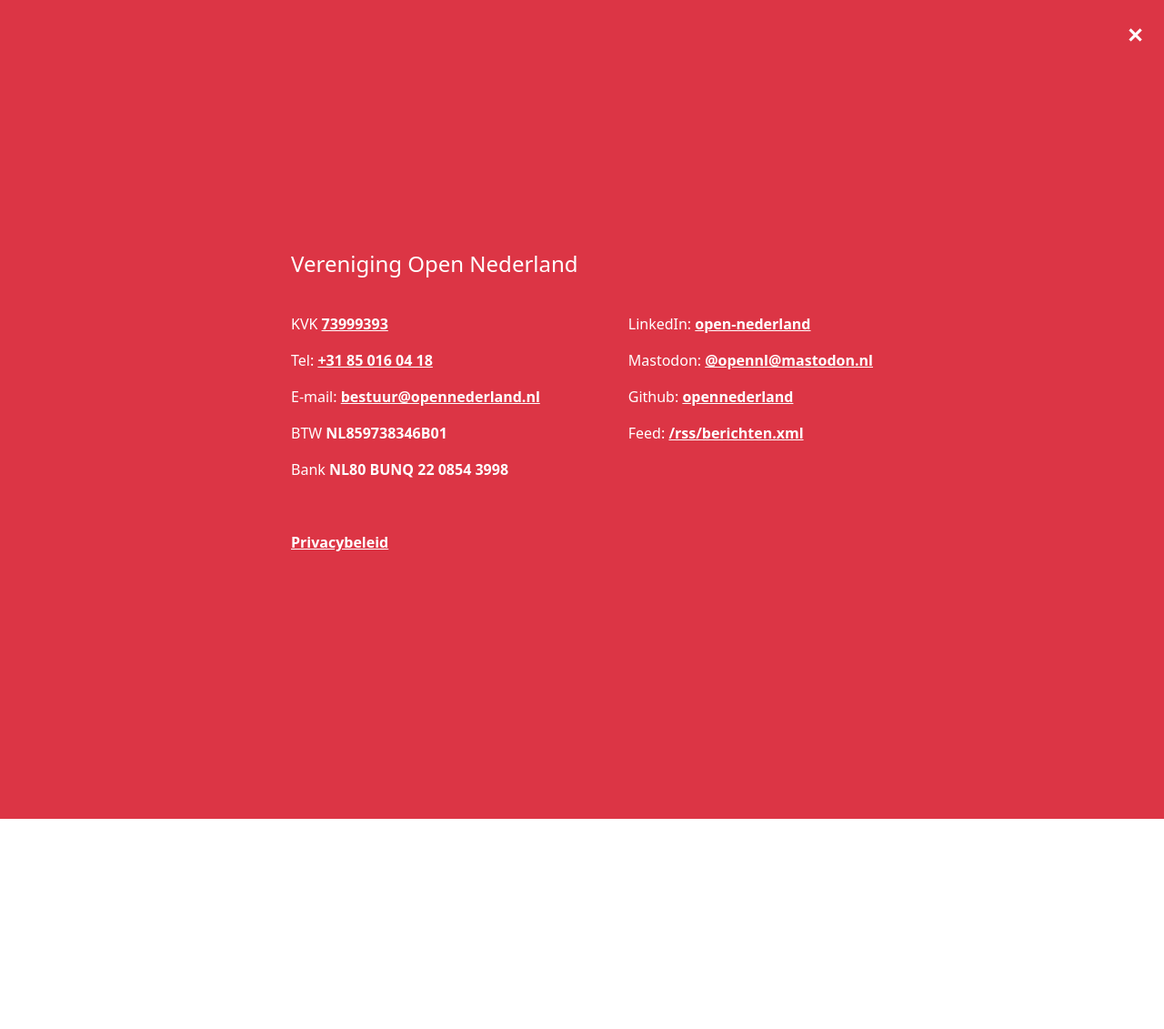
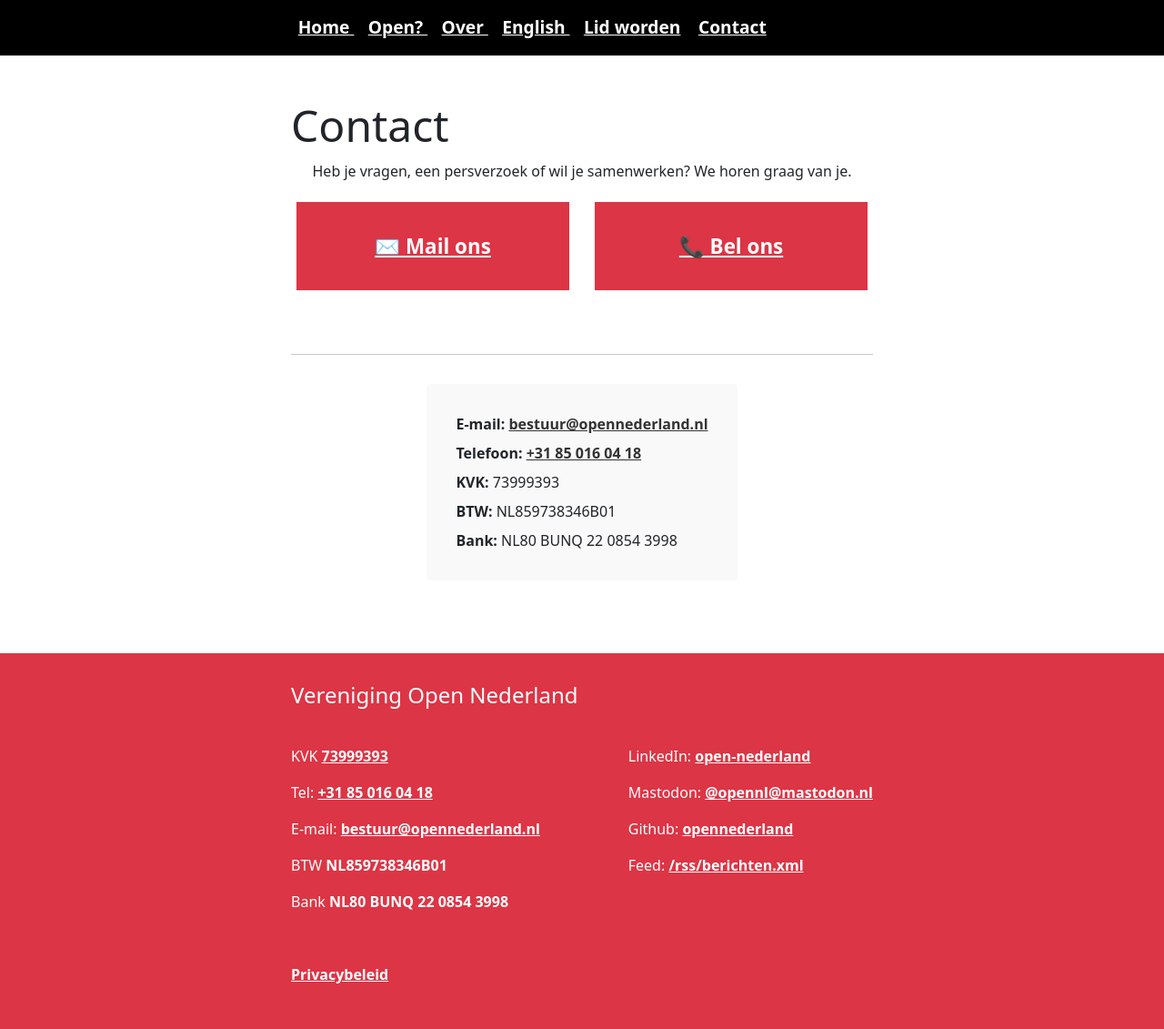
Before and after one commit to opennederland/www.opennederland.nl, a Jekyll site: the page built from pages/contact.md, in a window 1280 px wide. Shown: the whole page at 91% size. Built offline with Jekyll 4.4.1, drawn with Linux system fonts in a browser that asks for light colours; before the commit the page ends 900 px from its top, so only the background shows below that.

Commit message:
Contact pagina herzien.

```diff
--- a/pages/contact.md
+++ b/pages/contact.md
@@ -1,4 +1,42 @@
 ---
-layout: contact
+layout: default
 permalink: /contact/
+title: Contact
 ---
+
+<div style="text-align: center; max-width: 700px; margin: 0 auto;">
+
+    Heb je vragen, een persverzoek of wil je samenwerken?
+    We horen graag van je.
+
+
+<div style="display: flex; justify-content: center; gap: 1em; flex-wrap: wrap; margin-bottom: 3em;">
+    <a href="mailto:bestuur@opennederland.nl" class="main-item">
+        ✉️ Mail ons
+    </a>
+    <a href="tel:+31850160418" class="main-item">
+        📞 Bel ons
+    </a>
+</div>
+
+<hr />
+
+<div style="background: #f9f9f9; padding: 2em; border-radius: 4px; display: inline-block; text-align: left; margin-top: 1em;">
+    <div style="margin-bottom: 0.5em;">
+        <strong>E-mail:</strong> <a href="mailto:bestuur@opennederland.nl">bestuur@opennederland.nl</a>
+    </div>
+    <div style="margin-bottom: 0.5em;">
+        <strong>Telefoon:</strong> <a href="tel:+31850160418">+31 85 016 04 18</a>
+    </div>
+    <div style="margin-bottom: 0.5em;">
+        <strong>KVK:</strong> 73999393
+    </div>
+    <div style="margin-bottom: 0.5em;">
+        <strong>BTW:</strong> NL859738346B01
+    </div>
+    <div>
+        <strong>Bank:</strong> NL80 BUNQ 22 0854 3998
+    </div>
+</div>
+
+</div>
```
